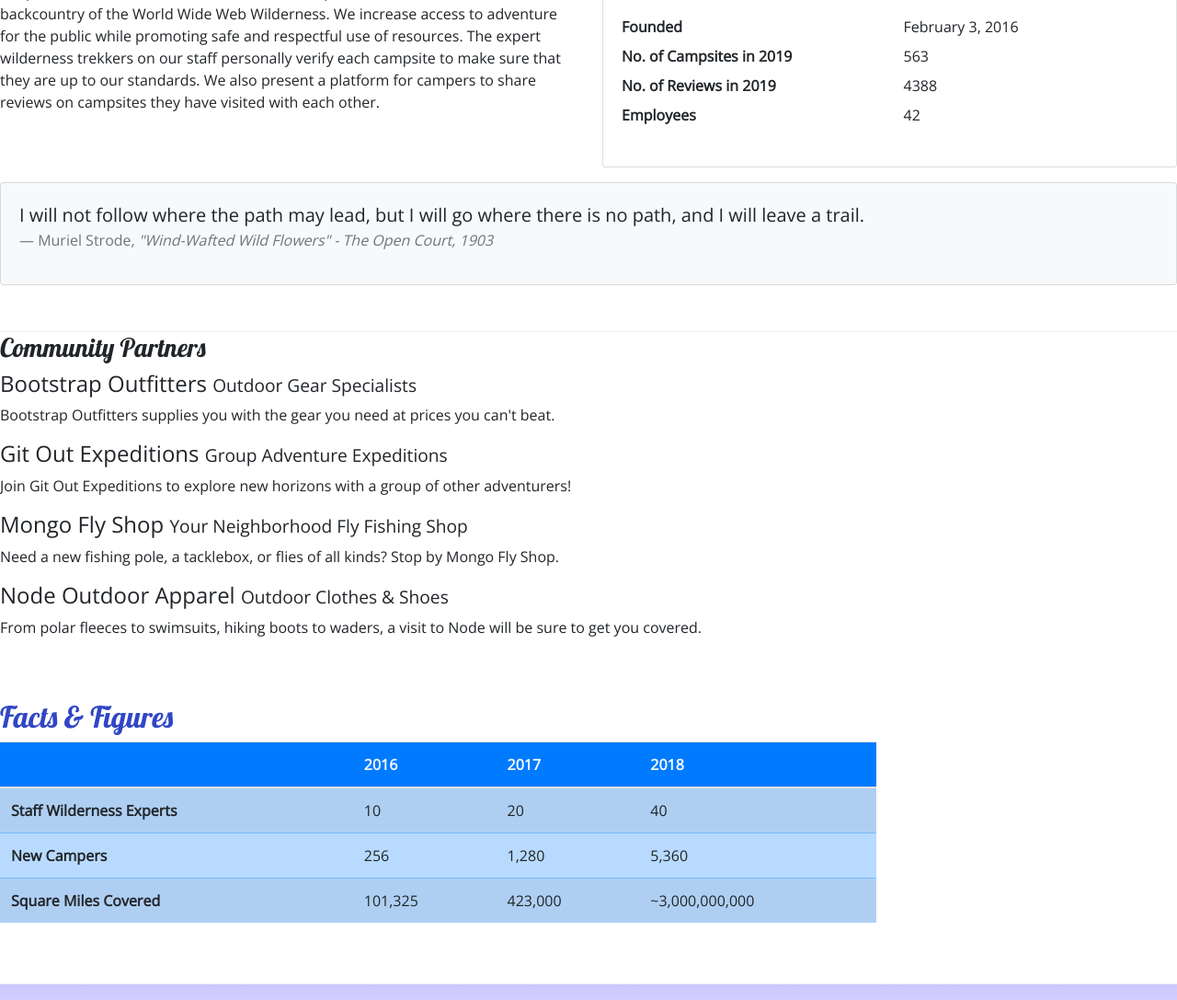
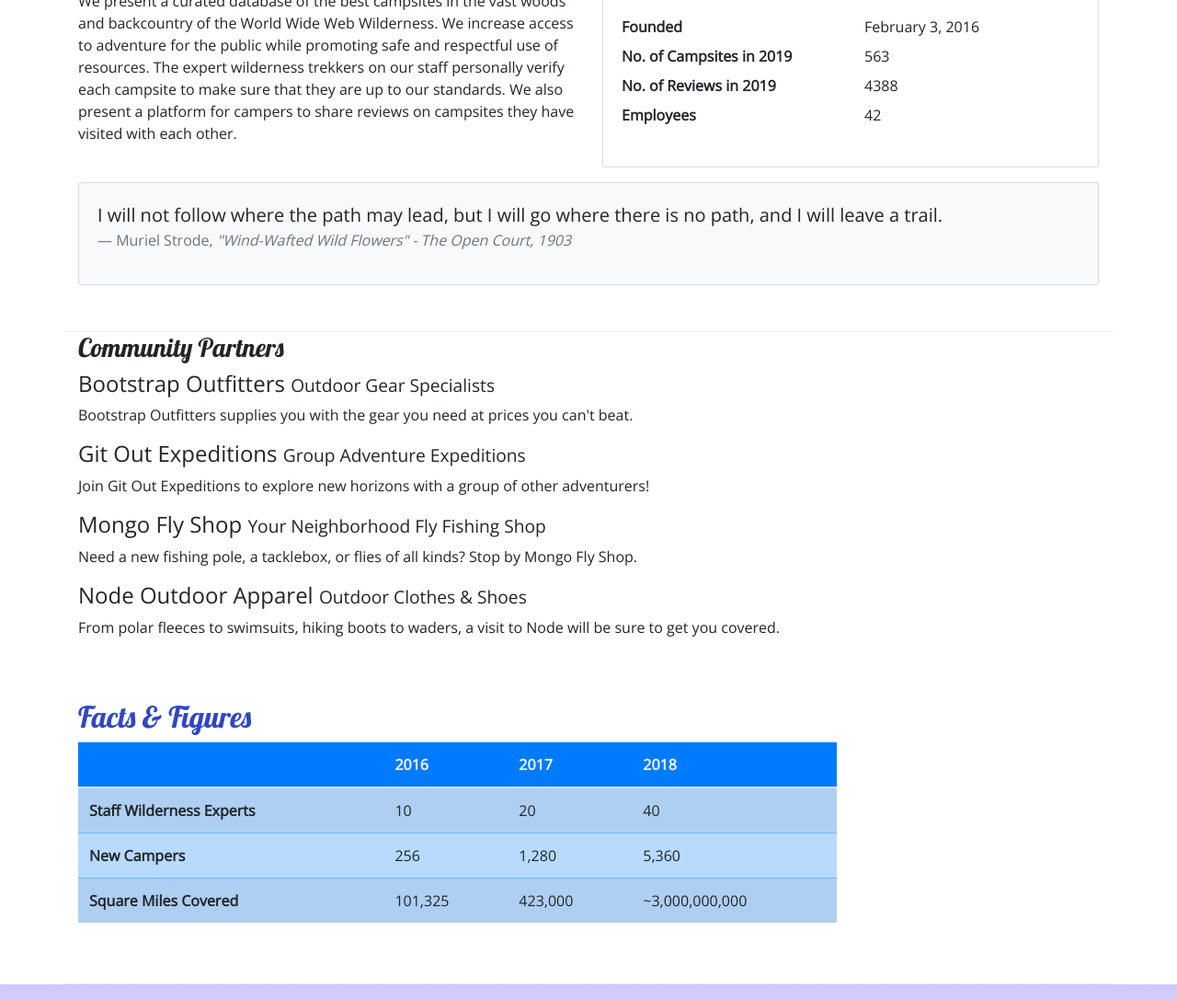
Before and after one commit to mayfiete/nucamp, a website: page nucampsite/aboutus.html in a window 1280 px wide. Shown: the part 443-1530 px from the top of the page at 92% size. Drawn offline with nearby package versions, Linux system fonts and the light colour scheme.

Commit message:
feat: fix the formmating on the aboutus page

```diff
--- a/nucampsite/aboutus.html
+++ b/nucampsite/aboutus.html
@@ -66,7 +66,8 @@
         </div>
     </div>
 
-    <div class="row row-content">
+    <div class="container">
+        <div class="row row-content align-items-center">
             <div class="col-sm-6">
                 <h3>Our Mission</h3>
                 <p>We present a curated database of the best campsites in the vast woods and backcountry of the World Wide Web Wilderness. We increase access to adventure for the public while promoting safe and respectful use of resources. The expert wilderness trekkers on our staff personally verify each campsite to make sure that they are up to our standards. We also present a platform for campers to share reviews on campsites they have visited with  each other.</p>
@@ -101,8 +102,10 @@
                 </div>
             </div>
         </div>
+    </div>
 
 
+    <div class="container">
         <div>
             <div>
                 <h3>Community Partners</h3>
@@ -117,8 +120,8 @@
             </div>
         </div>
     </div>
-    </div>
 
+    <div class="container">
         <div class="row row-content">
             <div class="col-sm-9">
                 <h2>Facts &amp; Figures</h2>
@@ -153,6 +156,7 @@
                             </tr>
                         </tbody>
                     </table>
+                </div>
             </div>
         </div>
     </div>
```
Lines whose indentation alone changed are shown as unchanged.
